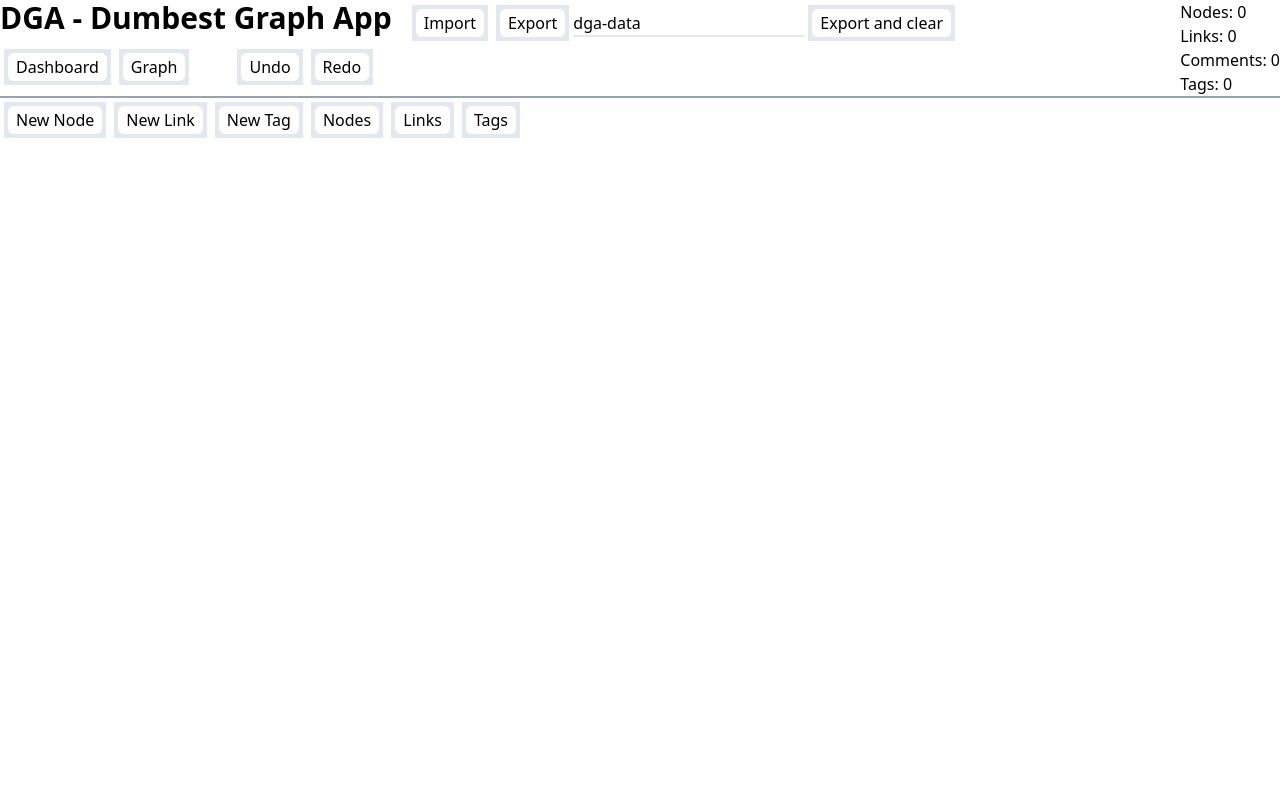
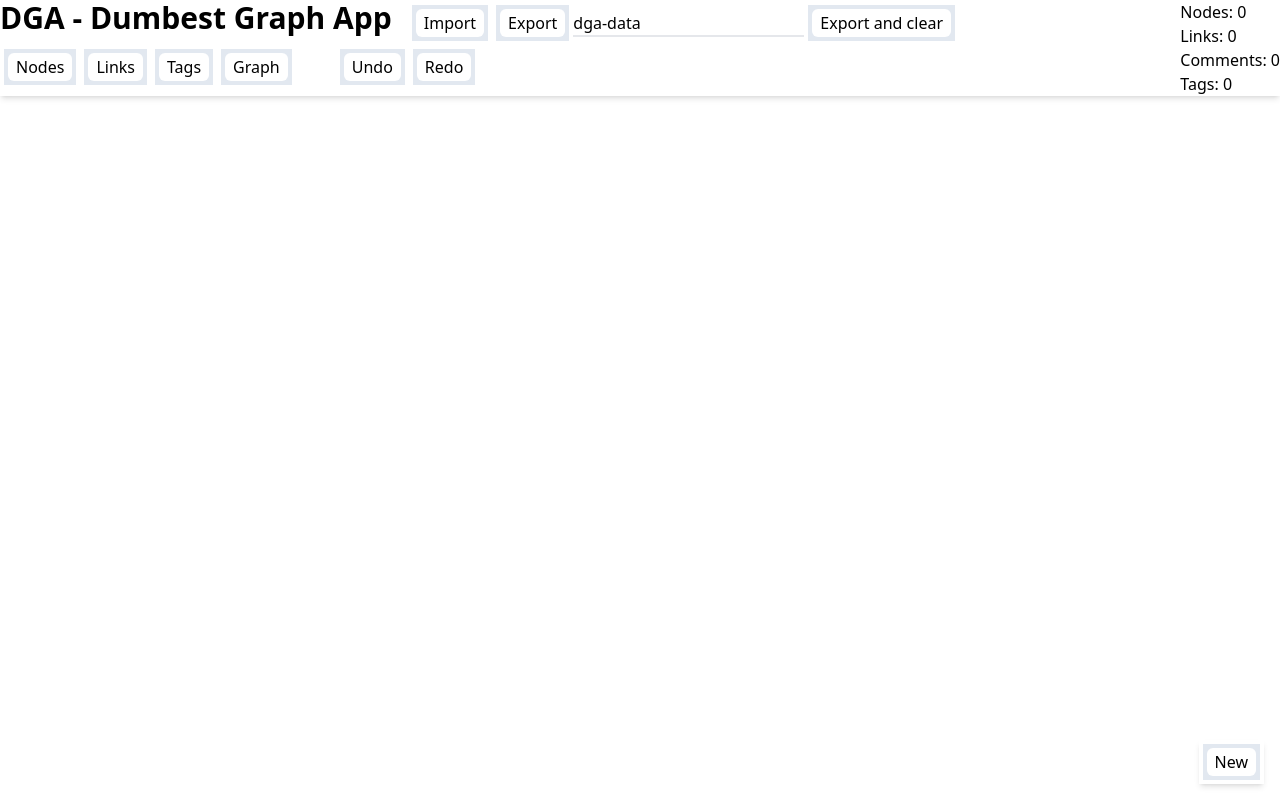
Before and after one commit to George2f/dumbest-graph-app, a React (Vite) app: page /nodes in a window 1280 px wide. Before the commit this address led to /dashboard. Built offline with nearby package versions, Linux system fonts and the light colour scheme.

Commit message:
refactor(dga): move nodes, links and tags to separate pages and fixate header

```diff
--- a/src/App.tsx
+++ b/src/App.tsx
@@ -1,4 +1,3 @@
-import Dashboard from './pages/dashboard';
 import Root from './pages';
 import {
     Navigate,
@@ -9,6 +8,9 @@ import {
     createRoutesFromElements,
 } from 'react-router-dom';
 import { Suspense, lazy } from 'react';
+import Nodes from './pages/nodes';
+import Links from './pages/links';
+import Tags from './pages/tags';
 
 const Graph = lazy(() => import('./pages/graph'));
 
@@ -21,7 +23,9 @@ const router = createBrowserRouter(
                     <Outlet />
                 </Root>
             }>
-            <Route path="dashboard" element={<Dashboard />} />
+            <Route path="nodes" element={<Nodes />} />
+            <Route path="links" element={<Links />} />
+            <Route path="tags" element={<Tags />} />
             <Route
                 path="graph"
                 element={
@@ -30,7 +34,7 @@ const router = createBrowserRouter(
                     </Suspense>
                 }
             />
-            <Route path="*" element={<Navigate to="dashboard" />} />
+            <Route path="*" element={<Navigate to="nodes" />} />
         </Route>
     )
 );
--- a/src/components/Header/Header.tsx
+++ b/src/components/Header/Header.tsx
@@ -31,7 +31,7 @@ export default function Header() {
     };
 
     return (
-        <header className="flex flex-row justify-between">
+        <header className="flex flex-row justify-between shadow-md">
             <div>
                 <div>
                     <h1 className="inline-block pr-4 text-3xl font-bold">
@@ -79,10 +79,14 @@ export default function Header() {
                 </div>
                 <div className="flex flex-row">
                     <div>
-                        <Button onClick={() => navigate('./dashboard')}>
-                            Dashboard
+                        <Button onClick={() => navigate('/nodes')}>
+                            Nodes
                         </Button>
-                        <Button onClick={() => navigate('./graph')}>
+                        <Button onClick={() => navigate('/links')}>
+                            Links
+                        </Button>
+                        <Button onClick={() => navigate('/tags')}>Tags</Button>
+                        <Button onClick={() => navigate('/graph')}>
                             Graph
                         </Button>
                     </div>
--- a/src/modules/link/LinkListModule/LinkListModule.tsx
+++ b/src/modules/link/LinkListModule/LinkListModule.tsx
@@ -8,28 +8,20 @@ export default function LinkListModule() {
     const graph = useGraph();
     const history = useHistory();
     return (
-        <>
-            <h3>Links</h3>
-            <ul>
+        <ul className="grid grid-cols-1 gap-2 md:grid-cols-2 lg:grid-cols-3">
             {graph.links.map((link) => (
                 <li key={link.id}>
                     <LinkListItem
                         link={link}
                         graph={graph}
                         onDelete={() => {
-                                const command = new DeleteLinkCommand(
-                                    link,
-                                    graph
-                                );
+                            const command = new DeleteLinkCommand(link, graph);
 
                             command.execute();
                             history.push(command);
                         }}
                         onChange={(link) => {
-                                const command = new EditLinkCommand(
-                                    link,
-                                    graph
-                                );
+                            const command = new EditLinkCommand(link, graph);
 
                             command.execute();
                             history.push(command);
@@ -39,6 +31,5 @@ export default function LinkListModule() {
                 </li>
             ))}
         </ul>
-        </>
     );
 }
--- a/src/modules/link/LinkListModule/components/LinkListItem/LinkListItem.tsx
+++ b/src/modules/link/LinkListModule/components/LinkListItem/LinkListItem.tsx
@@ -50,8 +50,8 @@ export default function LinkListItem({
                     active={isModalOpen}
                 />
             </Modal>
-            <div className="my-2 rounded-l-xl bg-slate-200 p-2 pr-0">
-                <div className="rounded-l-lg bg-white p-1.5">
+            <div className="my-2 rounded-xl bg-slate-200 p-2">
+                <div className="rounded-lg bg-white p-1.5">
                     <div>
                         <Button
                             onClick={() => {
--- a/src/modules/node/NodeListModule/NodeListModule.tsx
+++ b/src/modules/node/NodeListModule/NodeListModule.tsx
@@ -3,16 +3,13 @@ import { useHistory } from '../../../providers/HistoryProvider';
 import EditNodeCommand from '../../../Command/EditNodeCommand';
 import DeleteNodeCommand from '../../../Command/DeleteNodeCommand';
 import NodeListItem from './components/NodeListItem';
-import NewNodeModule from '../NewNodeModule';
 
 export default function NodeListModule() {
     const graph = useGraph();
     const history = useHistory();
 
     return (
-        <div className="flex h-full flex-col overflow-hidden">
-            <h2 className="text-3xl">Nodes</h2>
-            <ul className="overflow-y-auto grid grid-cols-1 md:grid-cols-2 lg:grid-cols-3 gap-2">
+        <ul className="grid grid-cols-1 gap-2 overflow-y-auto md:grid-cols-2 lg:grid-cols-3">
             {graph.nodes.map((node) => (
                 <li key={node.id}>
                     <NodeListItem
@@ -40,7 +37,5 @@ export default function NodeListModule() {
                 </li>
             ))}
         </ul>
-            <NewNodeModule />
-        </div>
     );
 }
--- a/src/modules/tag/TagListModule/TagListModule.tsx
+++ b/src/modules/tag/TagListModule/TagListModule.tsx
@@ -9,8 +9,6 @@ export default function TagListModule() {
     const history = useHistory();
 
     return (
-        <>
-            <h3>Tags</h3>
         <ul className="flex flex-wrap gap-1.5">
             {graph.tags.map((tag) => (
                 <TagListItem
@@ -27,10 +25,7 @@ export default function TagListModule() {
                         history.push(command);
                     }}
                     onDelete={(deletedTag) => {
-                            const command = new DeleteTagCommand(
-                                deletedTag,
-                                graph
-                            );
+                        const command = new DeleteTagCommand(deletedTag, graph);
 
                         command.execute();
                         history.push(command);
@@ -38,6 +33,5 @@ export default function TagListModule() {
                 />
             ))}
         </ul>
-        </>
     );
 }
--- a/src/pages/dashboard/index.tsx
+++ /dev/null
@@ -1,109 +0,0 @@
-import NewLinkModule from '../../modules/link/NewLinkModule';
-import LinkListModule from '../../modules/link/LinkListModule';
-import NewNodeModule from '../../modules/node/NewNodeModule';
-import NodeListModule from '../../modules/node/NodeListModule';
-import NewTagModule from '../../modules/tag/NewTagModule';
-import TagListModule from '../../modules/tag/TagListModule';
-import { useState } from 'react';
-import Modal from '../../components/Modal';
-import Button from '../../components/Button';
-
-interface IDashboardProps {
-    children?: React.ReactNode;
-}
-
-export default function Dashboard({ children }: IDashboardProps) {
-    const [isNewLinkModalOpen, setIsNewLinkModalOpen] =
-        useState<boolean>(false);
-    const [isNewNodeModalOpen, setIsNewNodeModalOpen] =
-        useState<boolean>(false);
-    const [isNewTagModalOpen, setIsNewTagModalOpen] = useState(false);
-
-    const [isNodeModalOpen, setIsNodeModalOpen] = useState<boolean>(false);
-    const [isLinkModalOpen, setIsLinkModalOpen] = useState<boolean>(false);
-    const [isTagModalOpen, setIsTagModalOpen] = useState<boolean>(false);
-
-    return (
-        <main className="border-t-2 border-slate-400">
-            <Button onClick={() => setIsNewNodeModalOpen(true)}>
-                New Node
-            </Button>
-
-            <Button onClick={() => setIsNewLinkModalOpen(true)}>
-                New Link
-            </Button>
-            <Button
-                onClick={() => {
-                    setIsNewTagModalOpen(true);
-                }}>
-                New Tag
-            </Button>
-
-            <Button onClick={() => setIsNodeModalOpen(true)}>Nodes</Button>
-            <Button onClick={() => setIsLinkModalOpen(true)}>Links</Button>
-
-            <Button onClick={() => setIsTagModalOpen(true)}>Tags</Button>
-
-            <Modal
-                isOpen={isNewNodeModalOpen}
-                onDismiss={() => setIsNewNodeModalOpen(false)}>
-                <NewNodeModule />
-            </Modal>
-
-            <Modal
-                isOpen={isNewLinkModalOpen}
-                onDismiss={() => setIsNewLinkModalOpen(false)}>
-                <NewLinkModule />
-            </Modal>
-            <Modal
-                isOpen={isNewTagModalOpen}
-                onDismiss={() => setIsNewTagModalOpen(false)}>
-                <NewTagModule />
-            </Modal>
-
-            <Modal
-                isOpen={isNodeModalOpen}
-                onDismiss={() => setIsNodeModalOpen(false)}>
-                <div className="flex h-screen flex-col">
-                    <div className="h-full overflow-y-auto">
-                        <NodeListModule />
-                    </div>
-                    <Button
-                        onClick={() => setIsNodeModalOpen(false)}
-                        className="w-full">
-                        Close
-                    </Button>
-                </div>
-            </Modal>
-            <Modal
-                isOpen={isLinkModalOpen}
-                onDismiss={() => setIsLinkModalOpen(false)}>
-                <div className="flex h-screen flex-col">
-                    <div className="h-full overflow-y-auto">
-                        <LinkListModule />
-                    </div>
-                    <Button
-                        onClick={() => setIsLinkModalOpen(false)}
-                        className="w-full">
-                        Close
-                    </Button>
-                </div>{' '}
-            </Modal>
-            <Modal
-                isOpen={isTagModalOpen}
-                onDismiss={() => setIsTagModalOpen(false)}>
-                <div className="flex h-screen flex-col">
-                    <div className="h-full overflow-y-auto">
-                        <TagListModule />
-                    </div>
-                    <Button
-                        onClick={() => setIsTagModalOpen(false)}
-                        className="w-full">
-                        Close
-                    </Button>
-                </div>
-            </Modal>
-            {children}
-        </main>
-    );
-}
--- a/src/pages/index.tsx
+++ b/src/pages/index.tsx
@@ -1,12 +1,44 @@
-import { ReactNode } from 'react';
+import { ReactNode, useState } from 'react';
 import Header from '../components/Header';
+import NewElementFloater from '../components/NewElementFloater';
+import Modal from '../components/Modal';
+import NewNodeModule from '../modules/node/NewNodeModule';
+import NewLinkModule from '../modules/link/NewLinkModule';
+import NewTagModule from '../modules/tag/NewTagModule';
 
 export default function Root({ children }: { children: ReactNode }) {
+    const [isNewLinkModalOpen, setIsNewLinkModalOpen] =
+        useState<boolean>(false);
+    const [isNewNodeModalOpen, setIsNewNodeModalOpen] =
+        useState<boolean>(false);
+    const [isNewTagModalOpen, setIsNewTagModalOpen] = useState(false);
+
     return (
         <>
-            <div className="flex flex-col">
+            <div className="flex h-full flex-col overflow-y-hidden">
                 <Header />
-                {children}
+                <NewElementFloater
+                    onNewLinkClick={() => setIsNewLinkModalOpen(true)}
+                    onNewNodeClick={() => setIsNewNodeModalOpen(true)}
+                    onNewTagClick={() => setIsNewTagModalOpen(true)}
+                />
+                <div className="overflow-y-scroll">{children}</div>
+                <Modal
+                    isOpen={isNewNodeModalOpen}
+                    onDismiss={() => setIsNewNodeModalOpen(false)}>
+                    <NewNodeModule />
+                </Modal>
+
+                <Modal
+                    isOpen={isNewLinkModalOpen}
+                    onDismiss={() => setIsNewLinkModalOpen(false)}>
+                    <NewLinkModule />
+                </Modal>
+                <Modal
+                    isOpen={isNewTagModalOpen}
+                    onDismiss={() => setIsNewTagModalOpen(false)}>
+                    <NewTagModule />
+                </Modal>
             </div>
         </>
     );
--- /dev/null
+++ b/src/pages/links/index.tsx
@@ -0,0 +1,5 @@
+import LinkListModule from '../../modules/link/LinkListModule';
+
+export default function Links() {
+    return <LinkListModule />;
+}
--- /dev/null
+++ b/src/pages/nodes/index.tsx
@@ -0,0 +1,5 @@
+import NodeListModule from '../../modules/node/NodeListModule';
+
+export default function Nodes() {
+    return <NodeListModule />;
+}
--- /dev/null
+++ b/src/pages/tags/index.tsx
@@ -0,0 +1,5 @@
+import TagListModule from '../../modules/tag/TagListModule';
+
+export default function Tags() {
+    return <TagListModule />;
+}
```
Also changed, not shown: 1 other file (tests, documents, lock files or other folders). Lines whose indentation alone changed are shown as unchanged.
